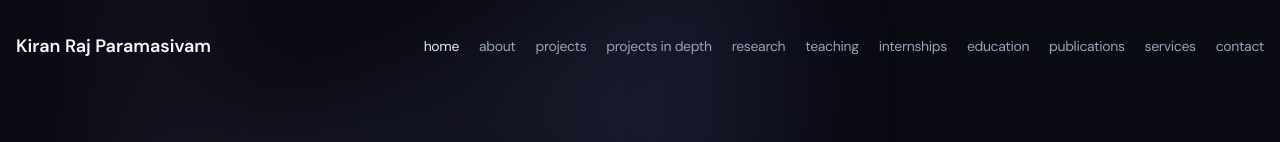
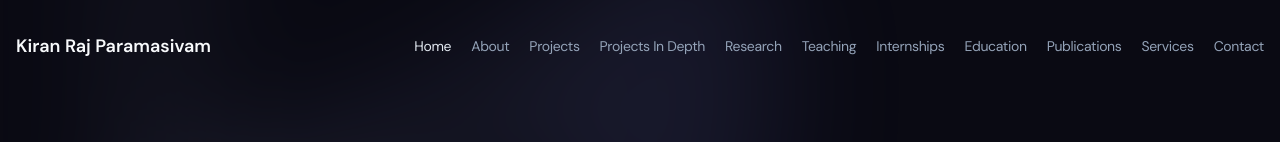
Before and after one commit to ftkiranraj08/Portfolio, a Next.js app: page / in a window 1280 px wide. Shown: the top 142 px of the page. Built offline with nearby package versions, Linux system fonts and the light colour scheme.

Commit message:
Remove lowercase styling from navbar links for proper capitalization

```diff
--- a/src/styles/globals.css
+++ b/src/styles/globals.css
@@ -88,11 +88,11 @@
   }
   .nav-active {
     color: rgb(226 232 240) !important;
-    @apply text-sm lowercase tracking-tight text-slate-200;
+    @apply text-sm tracking-tight text-slate-200;
   }
   .nav-link {
     /* Remove the styles from nav-link class */
-    @apply text-sm lowercase tracking-tight text-slate-400;
+    @apply text-sm tracking-tight text-slate-400;
   }
 
   /* blinking animation */
```
